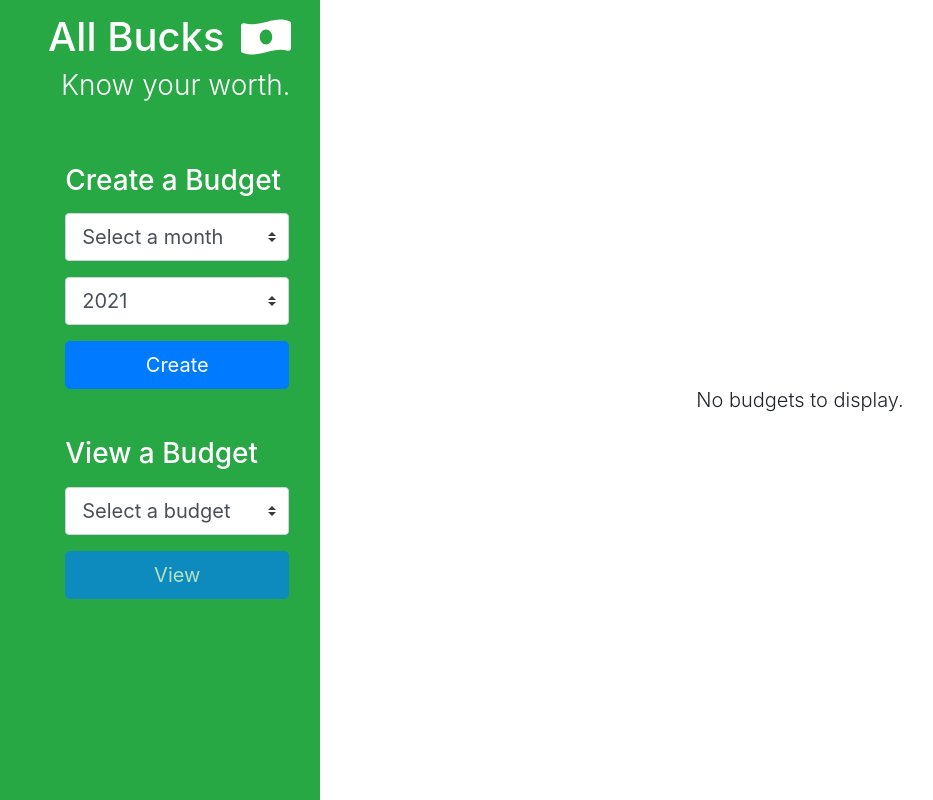
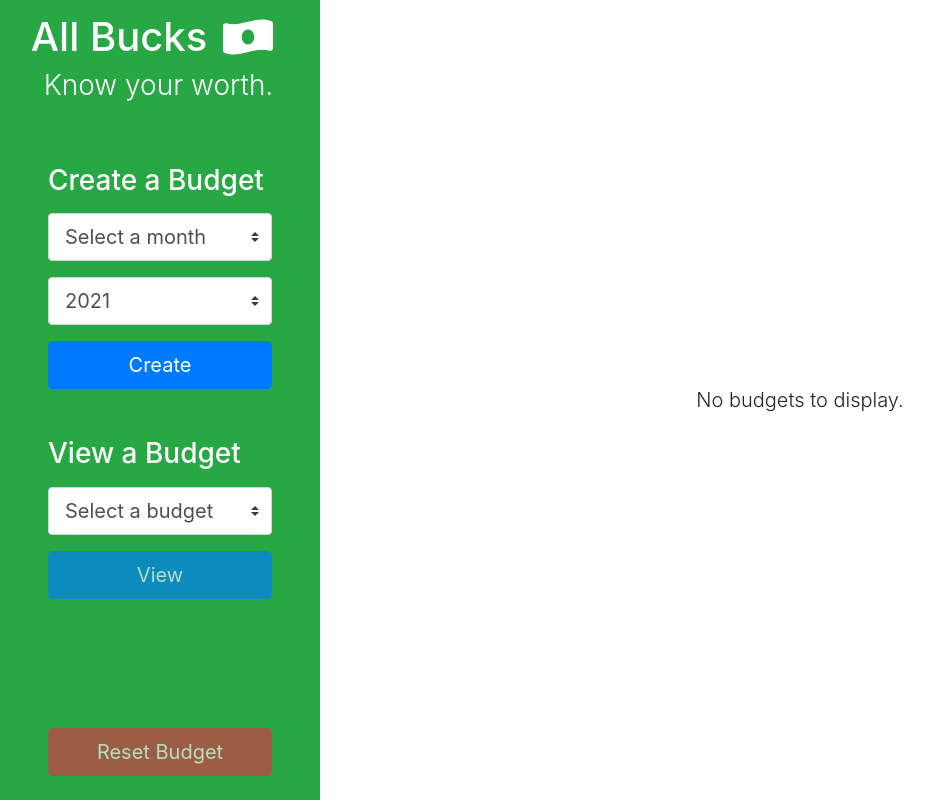
Before and after one commit to zachlearnscode/app, a Vue app: page / in a window 1280 px wide. Shown: the whole page, without its empty margins (0-933 px from the left). Built offline with nearby package versions, Linux system fonts and the light colour scheme; what vue-currency-input would draw is missing.

Commit message:
Added budget reset

```diff
--- a/src/App.vue
+++ b/src/App.vue
@@ -2,9 +2,11 @@
   <div id="app">
     <navbar
       :budgets="budgets"
+      :activeBudget="activeBudget"
       @create-budget="createBudget"
       @activate-budget="activateBudget"
-      class="px-5 w-25"
+      @reset-confirmed="resetActiveBudget"
+      class="px-5 w-25 h-100"
     />
     <div class="w-75 m-4 d-flex align-items-center justify-content-center" style="overflow:hidden">
       <div v-if="budgets.length === 0">
@@ -71,6 +73,15 @@ export default {
       }
 
       toActivate.active = true;
+    },
+    resetActiveBudget(activeBudget) {
+      let title = activeBudget.title;
+      let freshBudget = new Budget(title);
+
+      let index = this.budgets.indexOf(activeBudget);
+      this.budgets.splice(index, 1, freshBudget);
+
+      freshBudget.active = true;
     }
   }
 }
--- a/src/components/BudgetContainer.vue
+++ b/src/components/BudgetContainer.vue
@@ -1,5 +1,5 @@
 <template>
-  <div class="shadow-sm container-fluid p-2 border bg-light rounded h-100">
+  <div class="shadow container-fluid p-2 border bg-light rounded h-100">
     <!-- Budget Header -->
     <budget-header
       :title="budget.title"
@@ -201,11 +201,13 @@ export default {
   },
   mounted() { //Delete expenditures that are created but cancelled
     this.$root.$on('bv::modal::hide', (bvEvent) => {
-      if (this.expenditureModal.modalTarget === "log") {
-        if (bvEvent.trigger === "cancel" ||
-            bvEvent.trigger === "backdrop" ||
-            bvEvent.trigger === "headerclose") {
-          this.deleteExpenditure(this.tempStorage.expenditure);
+      if (bvEvent.target.textContent.search("Reset Budget") < 0) {
+        if (this.expenditureModal.modalTarget === "log") {
+          if (bvEvent.trigger === "cancel" ||
+              bvEvent.trigger === "backdrop" ||
+              bvEvent.trigger === "headerclose") {
+            this.deleteExpenditure(this.tempStorage.expenditure);
+          }
         }
       }
     })
--- a/src/components/BudgetSelector.vue
+++ b/src/components/BudgetSelector.vue
@@ -1,5 +1,5 @@
 <template>
-  <div style="width:100%">
+  <div class="w-100">
     <h3 class="text-white">View a Budget</h3>
     <b-form>
       <b-form-select size="lg" class="my-2" v-model="selectedBudget" :options="existingBudgets"></b-form-select>
--- a/src/components/Navbar.vue
+++ b/src/components/Navbar.vue
@@ -1,14 +1,7 @@
 <template>
-  <nav class="
-        navbar
-        navbar-dark
-        bg-success
-        d-flex
-        flex-column
-        justify-content-start
-        align-items-center
-        "
+  <nav class="navbar navbar-dark bg-success d-flex flex-column justify-content-between"
   >
+    <div class="d-flex flex-column justify-content-start align-items-center w-100 h-75">
       <div class="navbar-brand d-flex flex-column align-items-end">
         <div class="d-flex flex-row align-items-center">
           <span class="h1">All Bucks</span>
@@ -16,10 +9,18 @@
         </div>
         <span class="h3 font-weight-light">Know your worth.</span>
       </div>
-
       <budget-creator :budgets="budgets" v-on="$listeners" class="mt-5" />
-
       <budget-selector :budgets="budgets" v-on="$listeners" class="mt-5" />
+    </div>
+    <div class="w-100 h-25 d-flex flex-column justify-content-end">
+      <button
+        class="btn btn-lg btn-danger w-100 mb-3"
+        :disabled="!activeBudget"
+        @click.prevent="msgBoxConfirm"
+      >
+        Reset Budget
+      </button>
+    </div>
   </nav>
 </template>
 
@@ -32,10 +33,33 @@ export default {
     BudgetCreator,
     BudgetSelector
   },
-  props: ['budgets'],
+  props: ['budgets', 'activeBudget'],
   data() {
     return {
-
+      resetClicked: false
+    }
+  },
+  methods: {
+    msgBoxConfirm() {
+      this.$bvModal.msgBoxConfirm('Are you sure you want to reset ' + this.activeBudget.title + '?', {
+          title: 'Reset Budget',
+          size: 'md',
+          buttonSize: 'md',
+          okVariant: 'danger',
+          okTitle: 'Reset',
+          cancelTitle: 'Cancel',
+          footerClass: 'p-2',
+          hideHeaderClose: false,
+          centered: true
+        })
+          .then(value => {
+            if (value) {
+              this.$emit('reset-confirmed', this.activeBudget)
+            }
+          })
+          .catch(err => {
+            console.log(err)
+          })
     }
   }
 
@@ -43,8 +67,6 @@ export default {
 </script>
 
 <style scoped>
-nav {
-  height: 100vh;
-}
+
 
 </style>
```
Lines whose indentation alone changed are shown as unchanged.
